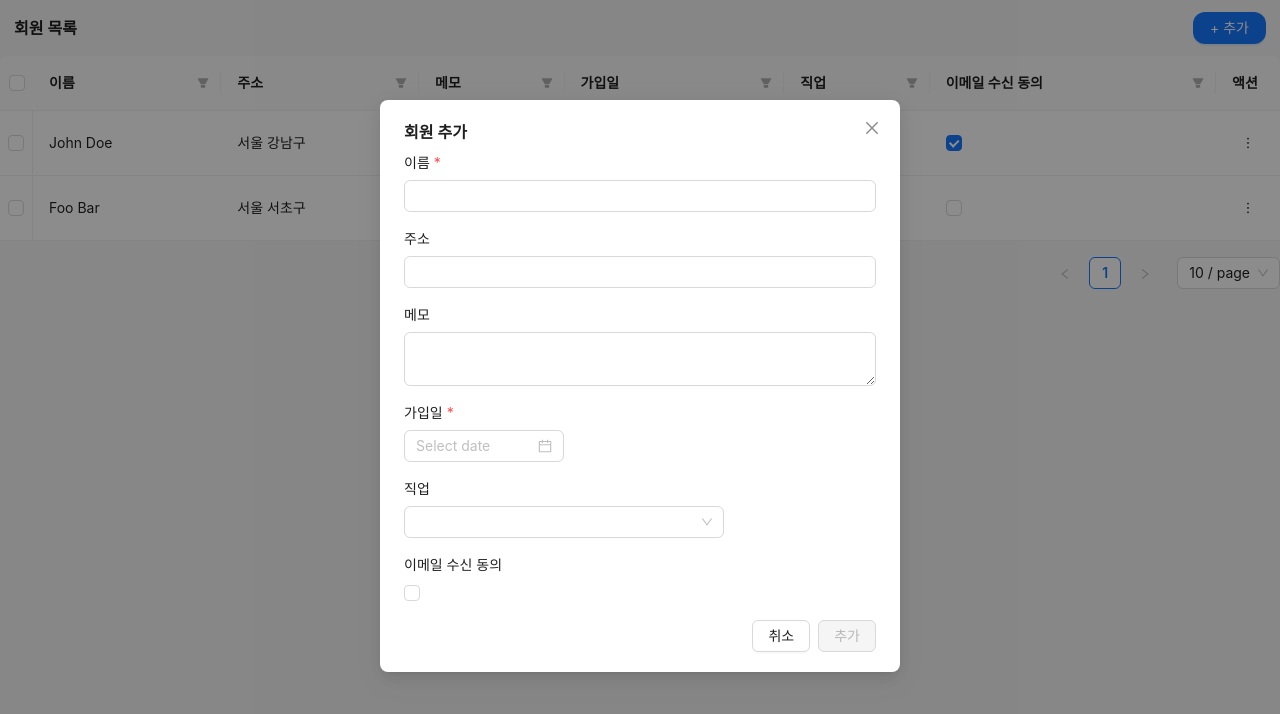
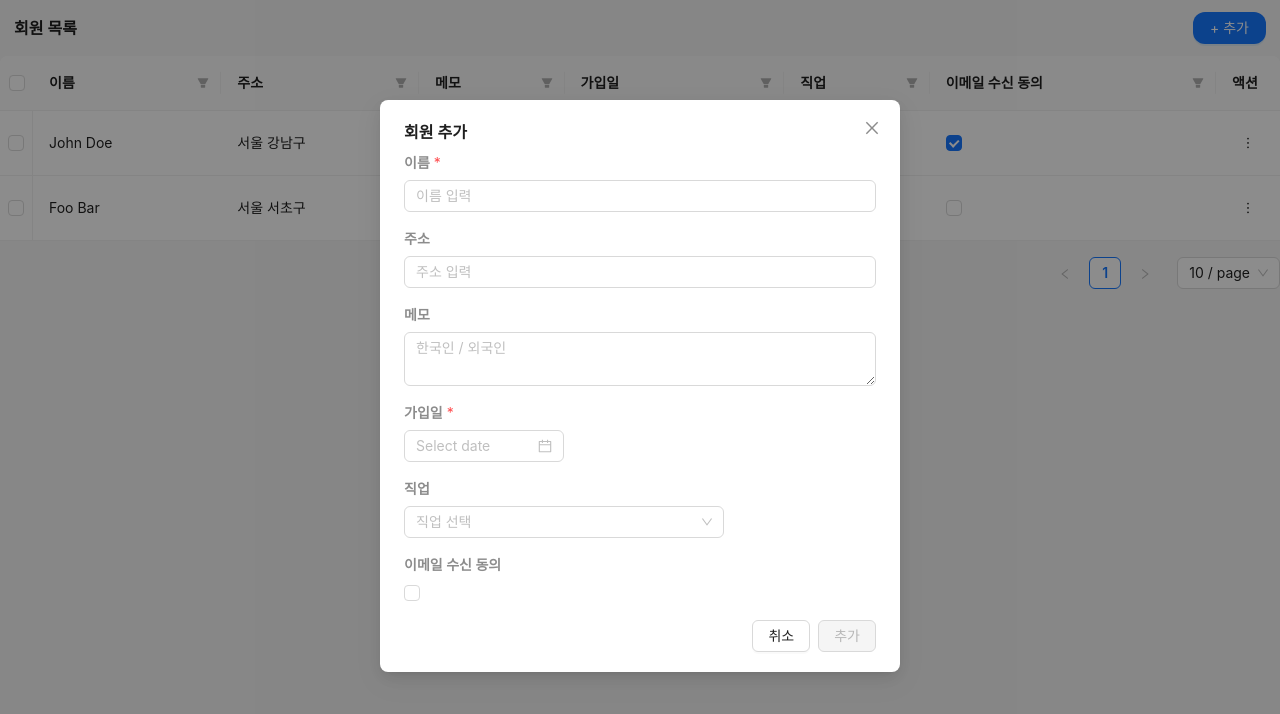
Before and after one commit to zeromountain/member-table-crud, a React (Vite) app: page / in a window 1280 px wide. Both pictures are taken after typing "Sample" into the empty fields and a click on the button "+ 추가". Shown: the top 714 px of the page. Built offline with nearby package versions, Linux system fonts and the light colour scheme.

Commit message:
🎨 fix form ui & ux

```diff
--- a/src/components/MemberFormModal/_hooks/useMemberFormUtil.tsx
+++ b/src/components/MemberFormModal/_hooks/useMemberFormUtil.tsx
@@ -57,6 +57,7 @@ export const useMemberFormUtil = () => {
             render={({ field: inputField }) => (
               <Input
                 {...inputField}
+                placeholder={`${field.label} 입력`}
                 value={typeof inputField.value === 'string' ? inputField.value : ''}
                 status={errors[fieldId] ? 'error' : ''}
               />
@@ -70,6 +71,7 @@ export const useMemberFormUtil = () => {
             render={({ field: inputField }) => (
               <Input.TextArea
                 {...inputField}
+                placeholder="한국인 / 외국인"
                 value={typeof inputField.value === 'string' ? inputField.value : ''}
               />
             )}
@@ -96,6 +98,7 @@ export const useMemberFormUtil = () => {
               <Select
                 {...inputField}
                 style={{ width: '320px' }}
+                placeholder={`${field.label} 선택`}
                 status={errors[fieldId] ? 'error' : ''}
               >
                 {field.options?.map((option) => (
--- a/src/components/MemberFormModal/style.ts
+++ b/src/components/MemberFormModal/style.ts
@@ -6,10 +6,13 @@ export const Box = styled.div`
 
 export const Label = styled.label`
   display: block;
+  font-weight: 600;
   margin-bottom: 6px;
+  color: rgba(0, 0, 0, 0.45);
 `;
 
 export const RequiredMark = styled.span`
   color: #ff4d4f;
+  font-weight: 400;
   margin-left: 4px;
 `;
```
